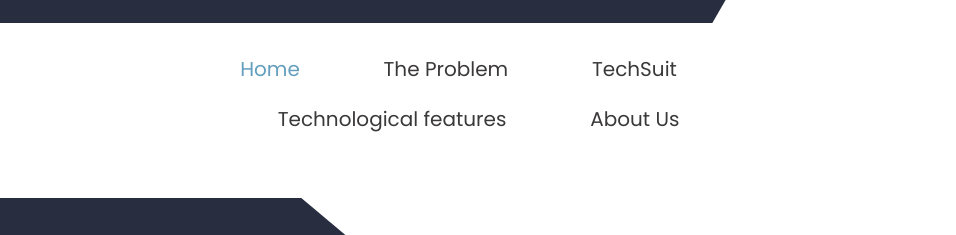
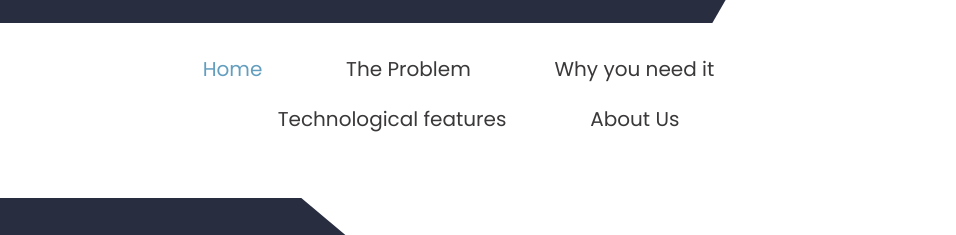
Before and after one commit to 1997radhika/1997radhika.github.io, a plain HTML site: page index.html in a window 1280 px wide. Shown: the top 235 px of the page, 324-1280 px from the left. Drawn offline with Linux system fonts and the light colour scheme.

Commit message:
Update index.html

```diff
--- a/index.html
+++ b/index.html
@@ -56,7 +56,7 @@
                                     <ul class="menu-area-main">
                                         <li class="active"><a href="#home">Home</a></li>
                                         <li><a href="#about">The Problem</a></li>
-                                        <li><a href="#fruits">TechSuit</a></li>
+                                        <li><a href="#fruits">Why you need it</a></li>
                                         <li><a href="#blog">Technological features</a></li>
                                         <li><a href="#contact">About Us</a></li>
                                     </ul>
@@ -164,6 +164,9 @@
                     </div>
                 </div>
                 <div class="col-md-4 margin_top_30 padding_right_0">
+                    <div class="full">
+                        <img src="images/bullet.png" alt="#"  style = "width:100%" />
+                    </div>
 
                 </div>
             </div>
@@ -230,7 +233,7 @@
                             <p>
                               <a href="#home">Home</a><br>
                               <a href="#about">The Problem</a><br>
-                              <a href="#fruits">TechSuit</a><br>
+                              <a href="#fruits">Why you need it</a><br>
                               <a href="#blog">Technological Features</a><br>
                               <a href="#contact">About Us</a>
                         </div>
```
